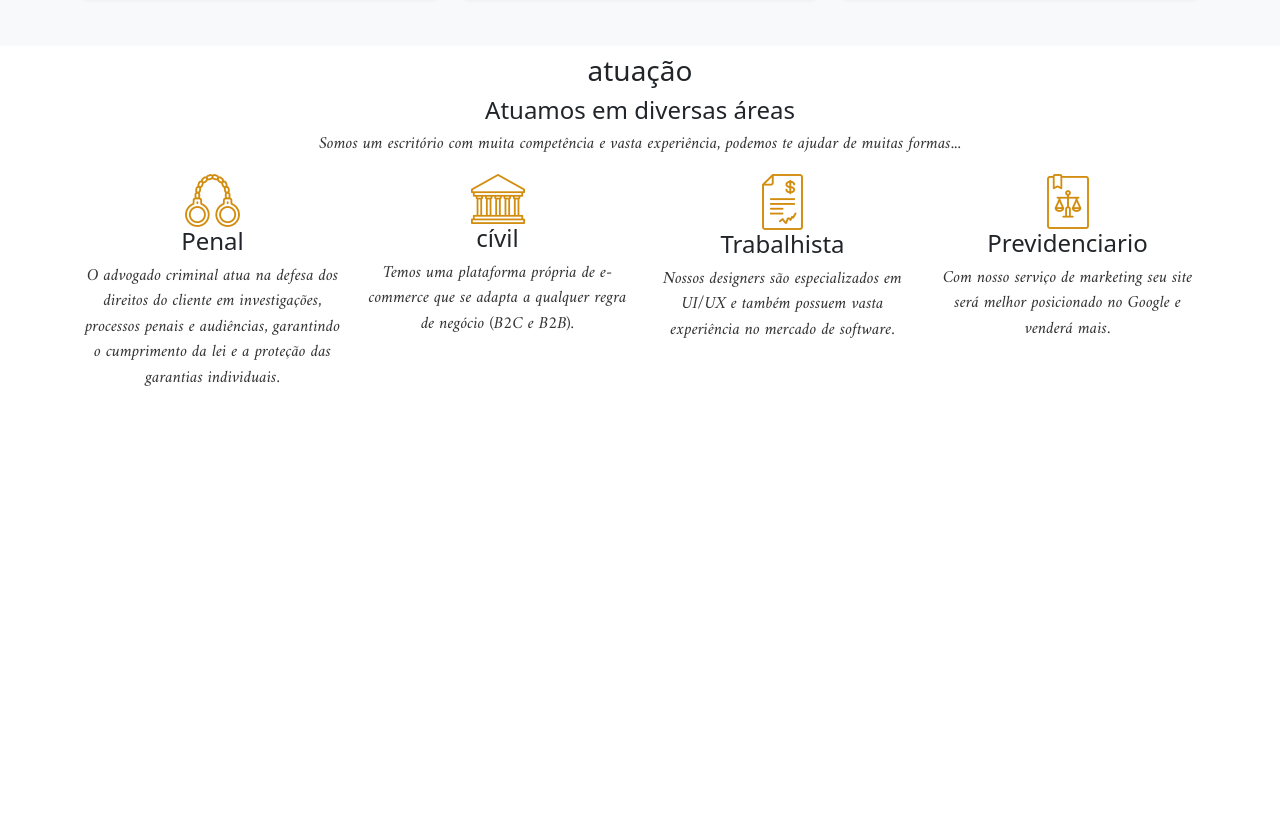
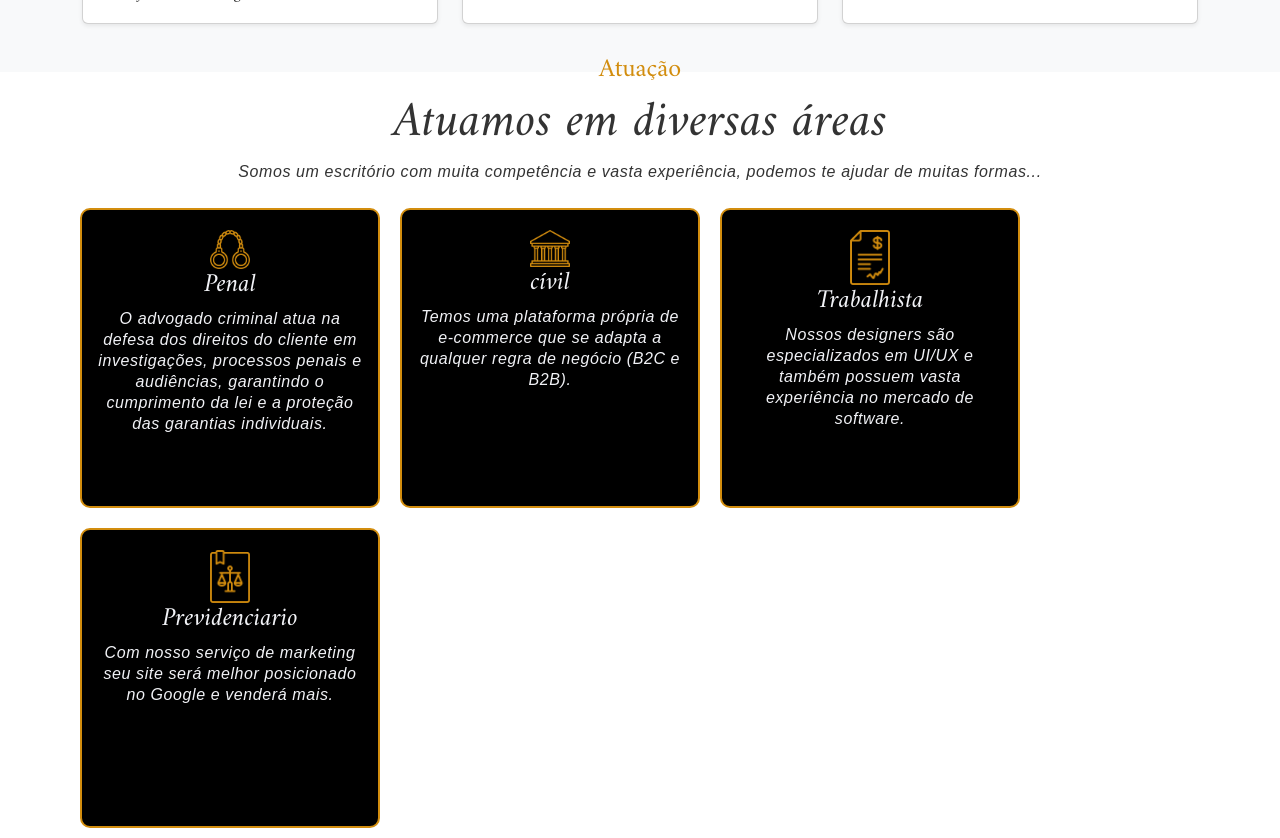
Before and after one commit to 17071996-Lucas-dos-Santos-Soares/landadvocacia, a plain HTML site: page index.html in a window 1280 px wide. Shown: the part 1260-2098 px from the top of the page. Before the commit the page ends 1667 px from the top, so only its background shows below. Drawn offline with nearby package versions, Linux system fonts and the light colour scheme.

Commit message:
Atualização da pasta css3

```diff
--- a/css/style.css
+++ b/css/style.css
@@ -91,7 +91,7 @@
 .section-1 h3{
     color: #333;
     font-family: "Amiri", serif;
-    font-size: 28px;
+    font-size: 50px;
 }
 
 .section-1,.card-title, h5{
@@ -119,3 +119,60 @@
     height: 30vh;
     margin-top: 290px;
 }
+
+.section-2 h3{
+    color: #d28d0e;
+    font-family: "Amiri", serif;
+    font-size: 26px;
+    text-transform: capitalize;
+}
+.section-2 p{
+    font-family: "Monteserrat", sans-serif;
+    font-size: 16px;
+    line-height: 21px;
+    letter-spacing: 0.6px;
+}
+.section-2 h4{
+    font-family: "Amiri", serif;
+    font-size: 50px;
+    font-style: italic;
+    color: #333;
+}
+.service-box{
+    width: 300px;
+    height: 300px;
+    padding-bottom: 20px;
+    margin: 10px;
+}
+.service-box .col-md-4{
+    width: 20%;
+}
+.service-box img{
+    width: 40px;
+    padding-top: 20px;
+    transition: all 0.2s ease-in-out;
+}
+.service-box img:hover{
+    transition: all 0.2s ease-in-out;
+    transform: scale(1.2);
+}
+.service-box.col-md-4{
+    width: 20%;
+}
+.service-box-1{
+    background-color: #000;
+    border-radius: 10px;
+    border: solid 2px #d28d0e;
+}
+
+.service-box h4{
+    color: #f1f2f6;
+    font-family: "Amiri", serif;
+    font-size: 26px;
+}
+
+.service-box p{
+    font-family: Arial, Helvetica, sans-serif;
+    color: #f1f2f6;
+    font-size: 1rem;
+}
```
